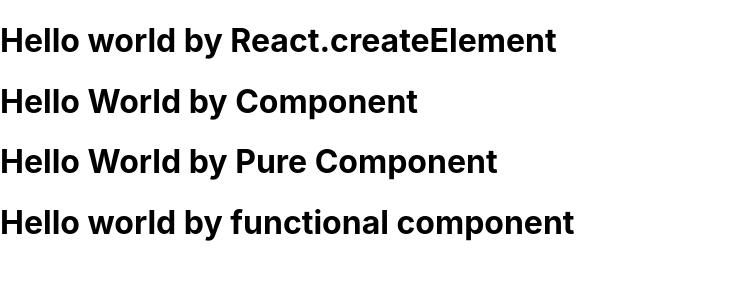
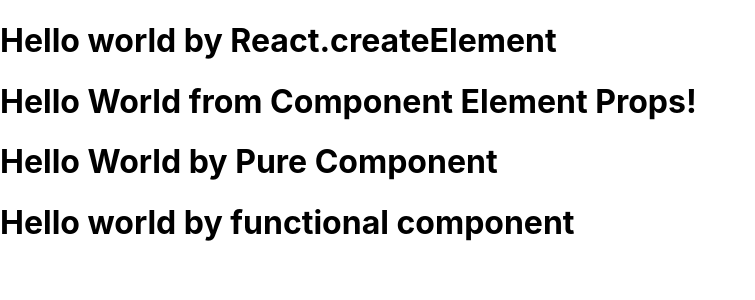
Before and after one commit to dmytro-deintershtein/reactjs-homework, a React (Create React App) app in the folder movie-blog/: page / in a window 1280 px wide. Shown: the top 300 px of the page, without its empty margins (0-755 px from the left). Built offline with nearby package versions, Linux system fonts and the light colour scheme.

Commit message:
components-based output

```diff
--- a/movie-blog/src/App.js
+++ b/movie-blog/src/App.js
@@ -15,7 +15,7 @@
   return (
     <div className="App">
       <CreateElement/>
-      <ComponentElement/>
+      <ComponentElement phrase="Hello World from Component Element Props!"/>
       <PureComponentElement/>
       <FunctionalComponentElement/>
     </div>
--- a/movie-blog/src/components/component.js
+++ b/movie-blog/src/components/component.js
@@ -1,10 +1,10 @@
-import React, { Component } from 'react';
+import React, {Component} from 'react';
 
 class componentElement extends Component {
   render() {
     return (
       <h1 className="component-based">
-        Hello World by Component
+        {this.props.phrase}
       </h1>
     )
   }
```
